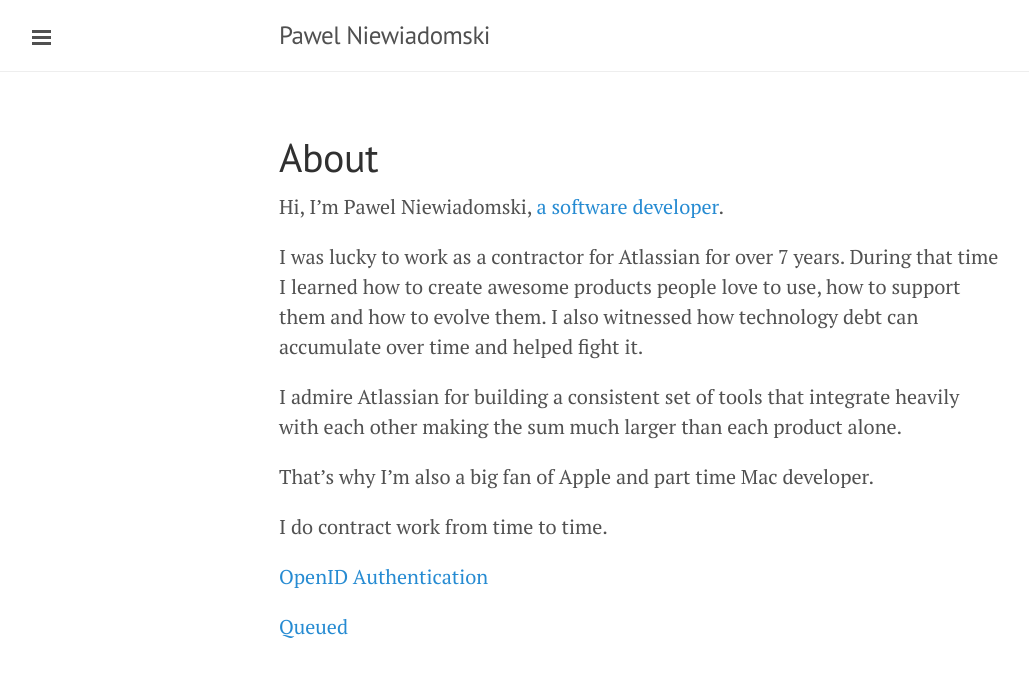
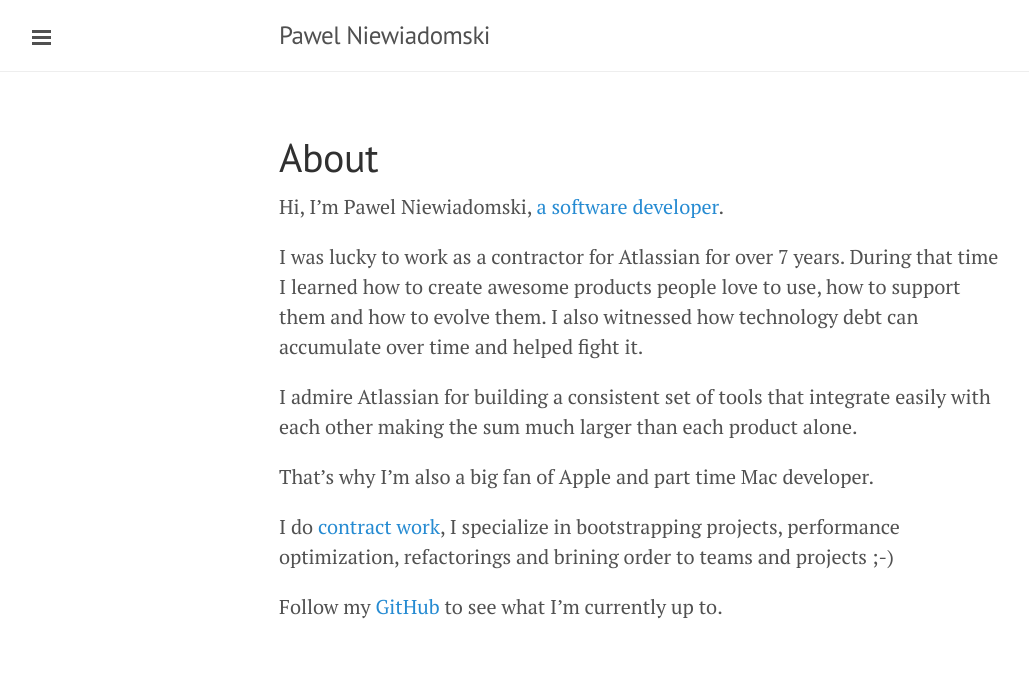
Before and after one commit to pawelniewie/pawelniewiadomski.com, a Jekyll site: the page built from about.md, in a window 1280 px wide. Shown: the top 677 px of the page, without its empty margins (1-1030 px from the left). Built offline with Jekyll 4.4.1, drawn with Linux system fonts in a browser that asks for light colours; Markdown is read by kramdown in place of the engine named in the settings; comment, search, counter and statistics services are not loaded.

Commit message:
updated about

```diff
--- a/about.md
+++ b/about.md
@@ -3,19 +3,15 @@
 title: About
 permalink: /about/
 ---
-
 Hi,
 I'm Pawel Niewiadomski, [a software developer](http://linkedin.com/in/pawelniewiadomski/).
 
 I was lucky to work as a contractor for Atlassian for over 7 years. During that time I learned how to create awesome products people love to use, how to support them and how to evolve them. I also witnessed how technology debt can accumulate over time and helped fight it.
 
-I admire Atlassian for building a consistent set of tools that integrate heavily with each other making the sum much larger than each product alone.
+I admire Atlassian for building a consistent set of tools that integrate easily with each other making the sum much larger than each product alone.
 
 That's why I'm also a big fan of Apple and part time Mac developer.
 
-I do contract work from time to time.
+I do [contract work](mailto:contract@pawelniewiadomski.com), I specialize in bootstrapping projects, performance optimization, refactorings and brining order to teams and projects ;-)
 
-
-[OpenID Authentication](https://marketplace.atlassian.com/plugins/com.pawelniewiadomski.jira.jira-openid-authentication-plugin)
-
-[Queued](http://pawelniewiadomski.com/queued)
+Follow my [GitHub](https://github.com/pawelniewie) to see what I'm currently up to.
```
